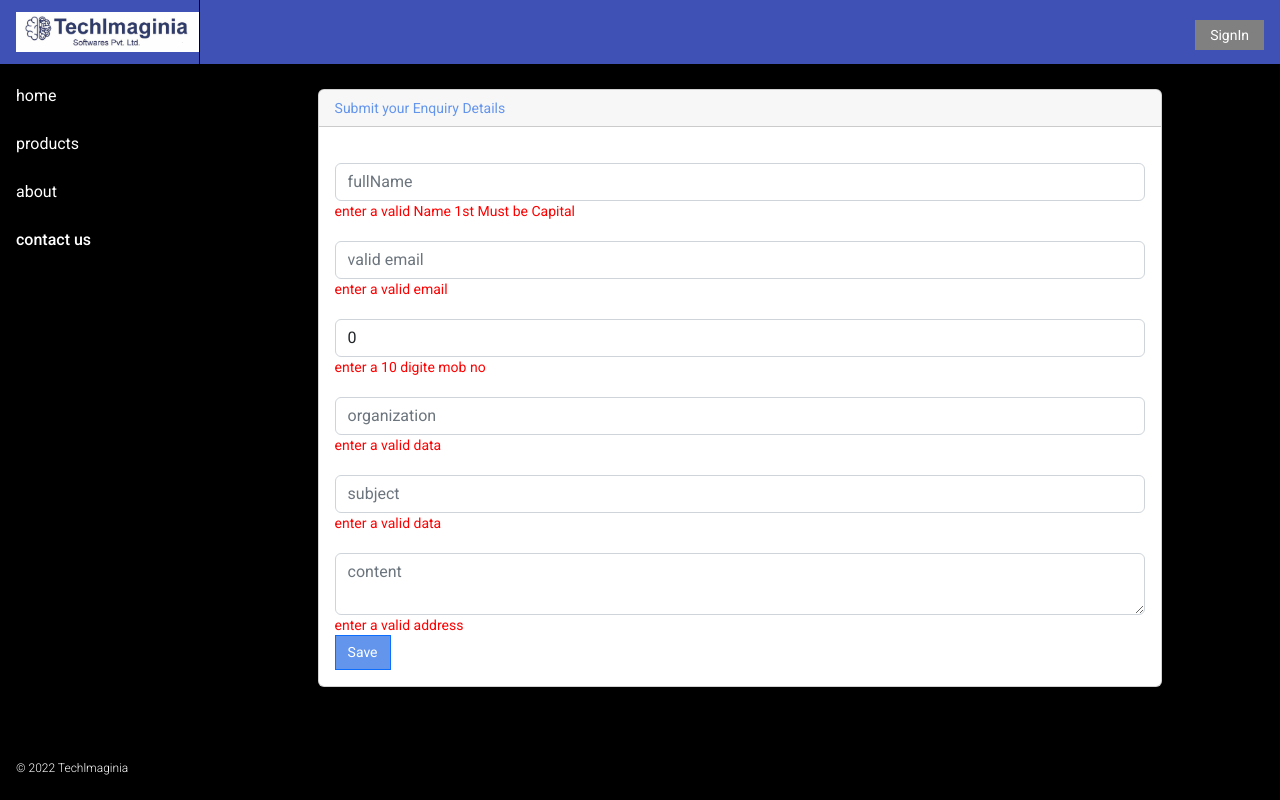
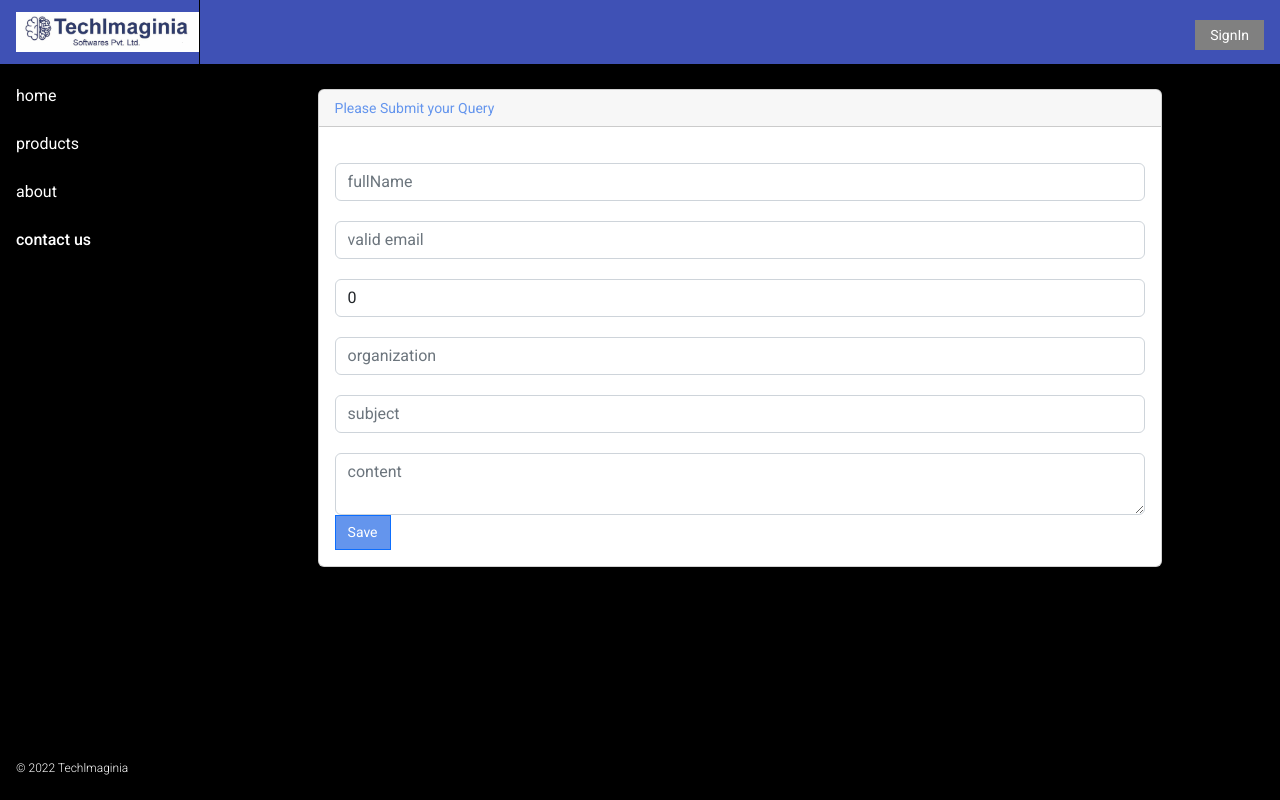
Before and after one commit to JagannathSwain557/TechlmaginiaUi, an Angular app: page /contactUs in a window 1280 px wide. Built offline with nearby package versions, Linux system fonts and the light colour scheme.

Commit message:
added validation on touch , fixed spellings

```diff
--- a/src/app/pages/contact-us/contact-us.component.html
+++ b/src/app/pages/contact-us/contact-us.component.html
@@ -2,42 +2,42 @@
 
     <div class="card" style="width: 80%;margin: 5px auto;">
         <div class="card-header" style="color: cornflowerblue;">
-           Submit your Enquiry Details
+           Please Submit your Query
         </div>
         <div class="card-body">
             <form (ngSubmit) = "onSubmit()" [formGroup]="register" >
                 <div class="form-group">
                     <label for="name">FullName</label>
                     <input [(ngModel)]="Enquiry.fullName" id="name" placeholder="fullName" name="name" class="form-control" formControlName="uname" type="text">
-                    <span *ngIf="vname && vname.invalid" style="color: red;">enter a valid Name 1st Must be Capital</span>
+                    <span *ngIf="vname&&vname.touched && vname.invalid" style="color: red;">Please enter a valid name</span>
                 </div>
                 <div class="form-group">
                     <label for="email">Email</label>
                     <input [(ngModel)]="Enquiry.email" id="email" placeholder="valid email" name="email" class="form-control" formControlName="email" type="text">
-                    <span *ngIf="vemail && vemail.invalid" style="color: red;">enter a valid email</span>
+                    <span *ngIf="vemail&&vemail.touched && vemail.invalid" style="color: red;">Please enter a valid email</span>
                 </div>
 
                 <div class="form-group">
                     <label for="PhoneNo">PhoneNo</label>
                     <input [(ngModel)]="Enquiry.phoneNo" id="PhoneNo" placeholder="phoneNo" name="phone" class="form-control" formControlName="number" type="text">
-                    <span *ngIf="vnumber && vnumber.invalid" style="color: red;">enter a 10 digite mob no</span>
+                    <span *ngIf="vnumber&&vnumber.touched && vnumber.invalid" style="color: red;">Please enter your 10 digit phone no</span>
 
                 </div>
                 <div class="form-group">
                     <label for="organization">organization</label>
                     <input [(ngModel)]="Enquiry.organization" name="organization" id="address" placeholder="organization" class="form-control"  formControlName="organization"type="text">
-                    <span *ngIf="vorganization && vorganization.invalid" style="color: red;">enter a valid data</span>
+                    <span *ngIf="vorganization&&vorganization.touched && vorganization.invalid" style="color: red;">Please enter a valid organization</span>
                 </div>
                 <div class="form-group">
                     <label for="subject">subject</label>
                     <input [(ngModel)]="Enquiry.subject" name="subject" id="address" placeholder="subject" class="form-control" formControlName="subject" type="text">
-                    <span *ngIf="vsubject && vsubject.invalid" style="color: red;">enter a valid data</span>
+                    <span *ngIf="vsubject &&vsubject.touched && vsubject.invalid" style="color: red;">Please enter a valid subject</span>
                 </div>
                 <div class="form-group">
                     <label for="content">content</label>
                     <textarea  [(ngModel)]="Enquiry.content" name="content" id="address" placeholder="content" class="form-control" formControlName="content" type="text">
                     </textarea>
-                    <span *ngIf="vcontent && vcontent.invalid" style="color: red;">enter a valid address</span>
+                    <span *ngIf="vcontent && vcontent.touched && vcontent.invalid" style="color: red;">Please enter a valid address</span>
                 </div>
 
                 <button class="btn btn-primary" (click)="saveStudent()">Save</button>
```
